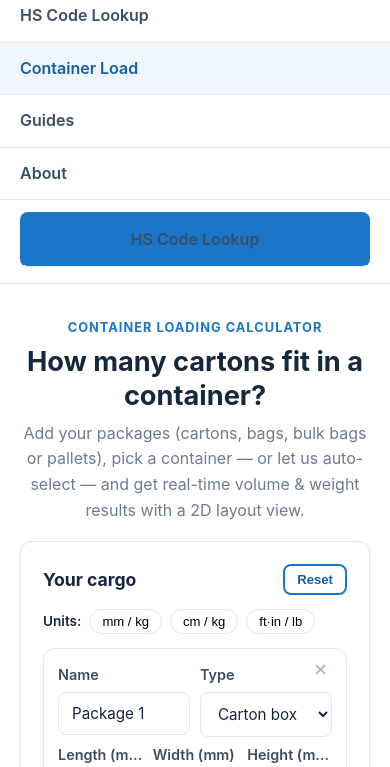
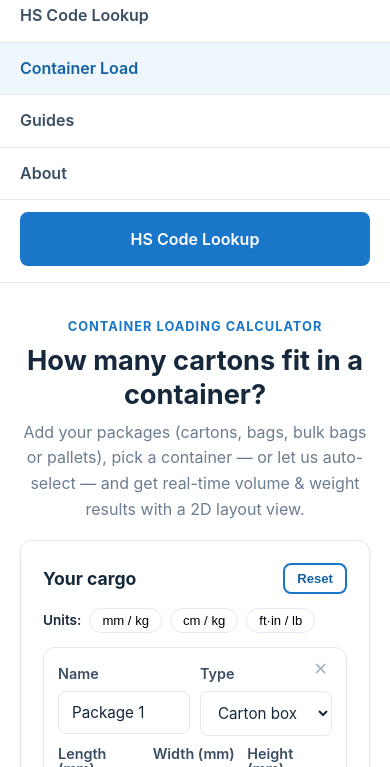
Before and after one commit to JamesHung0521/hscodetoolbox, a plain HTML site: page container-calculation.html in a window 390 px wide. Both pictures are taken after a click on the button "Open menu". Shown: the part 77-844 px from the top of the page. Drawn offline with Linux system fonts and the light colour scheme.

Commit message:
P0 polish: mobile drawer CTA white text, calc dimension labels wrap to 2 lines

```diff
--- a/assets/css/site.css
+++ b/assets/css/site.css
@@ -84,7 +84,7 @@ h3 { font-size: 1.1rem; margin: 0 0 .5rem; }
 .mobile-nav { display:none; flex-direction:column; background:#fff; border-top:1px solid var(--line); }
 .mobile-nav a { display:block; padding:13px 20px; color:var(--ink-700); font-weight:600; font-size:1rem; border-bottom:1px solid var(--line); }
 .mobile-nav a.active, .mobile-nav a:active { color:var(--blue-700); background:var(--bg-blue); }
-.mobile-nav .btn { display:block; margin:12px 20px 16px; text-align:center; }
+.mobile-nav .btn { display:block; margin:12px 20px 16px; text-align:center; color:#fff; border-bottom:0; }
 .mobile-nav.open { display:flex; }
 .brand { display: inline-flex; align-items: center; gap: 13px; font-weight: 800; font-size: 1.75rem; color: var(--ink-900); }
 .brand img { width: 80px; height: 80px; border-radius: 12px; }
--- a/container-calculation.html
+++ b/container-calculation.html
@@ -75,7 +75,7 @@
   .mini-label{font-size:.75rem;color:var(--ink-500);font-weight:600;white-space:nowrap;display:block;}
   /* 尺寸行三输入框强制对齐: 统一 label 高度 + 输入框顶部对齐 */
   .grid3 .field{display:flex;flex-direction:column;}
-  .grid3 .mini-label{min-height:16px;line-height:16px;margin-bottom:4px;overflow:hidden;text-overflow:ellipsis;}
+  .grid3 .mini-label{min-height:30px;line-height:15px;margin-bottom:4px;white-space:normal;overflow:hidden;}
   .grid3 .input{width:100%;box-sizing:border-box;align-self:stretch;}
   .stack-toggle{display:flex;align-items:center;gap:8px;margin-top:4px;font-size:.85rem;}
   .add-btn{width:100%;border:1.5px dashed var(--line);background:none;border-radius:var(--radius);padding:12px;color:var(--blue-600);font-weight:700;cursor:pointer;}
```
